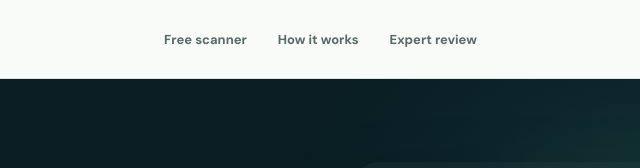
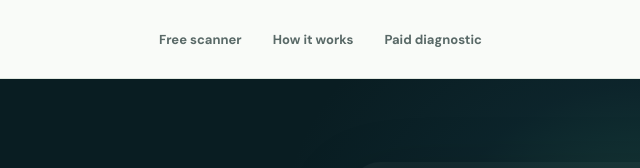
Before and after one commit to Awab-M/lantern-row-csv-checker, a plain HTML site: page index.html in a window 1280 px wide. Shown: the top 168 px of the page, 336-976 px from the left. Drawn offline with Linux system fonts and the light colour scheme.

Commit message:
Document free PDF reports and clarify paid diagnostic link

```diff
--- a/index.html
+++ b/index.html
@@ -217,7 +217,7 @@ html{scroll-behavior:auto}
 <a class="brand" href="#top" title="Return to top of page" aria-label="Lantern Row home">
 <span class="logo"><svg aria-hidden="true" viewBox="0 0 24 24" fill="none" stroke="currentColor" stroke-width="1.75" stroke-linecap="round"><path d="M7 21V5l5-3 5 3v16M6 21h12M9 9h6M9 13h6M9 17h6"/></svg></span>
 <span class="brand-type">Lantern Row<small>CSV Preflight Studio</small></span></a>
-<nav class="links" aria-label="Main navigation"><a href="#scanner">Free scanner</a><a href="#how">How it works</a><a href="#review">Expert review</a></nav>
+<nav class="links" aria-label="Main navigation"><a href="#scanner">Free scanner</a><a href="#how">How it works</a><a href="#review">Paid diagnostic</a></nav>
 <a class="top-link" href="#scanner">Open the scanner ↗</a>
 </div></header>
 <main>
```
Also changed, not shown: 1 other file.
